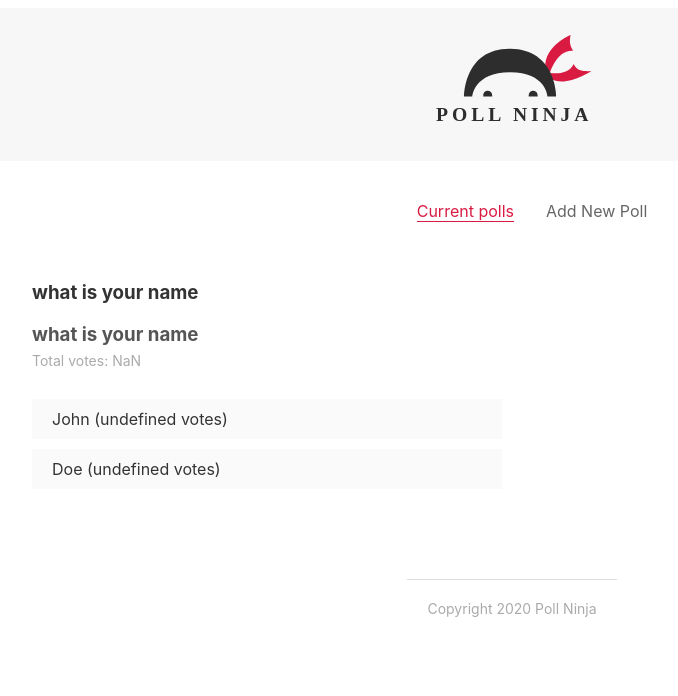
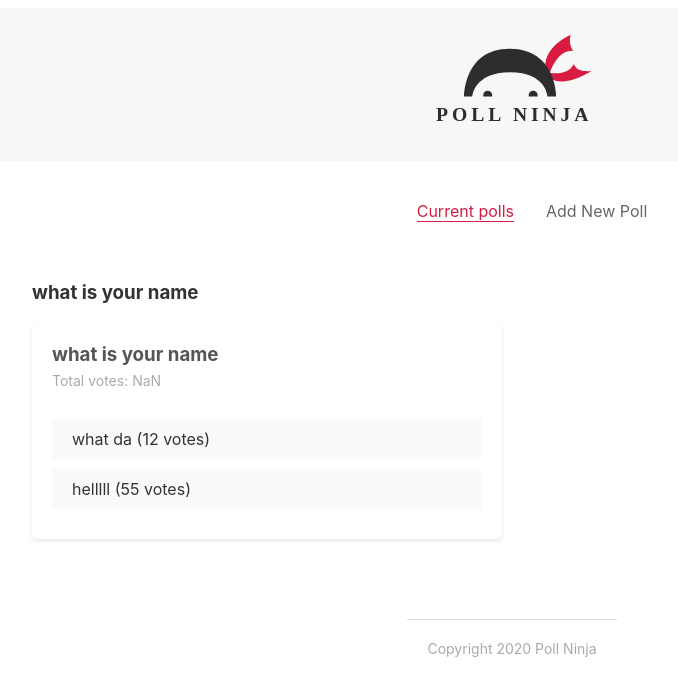
Before and after one commit to itsspedram/Svelte-practice, a Svelte app: page / in a window 1280 px wide. Shown: the top 696 px of the page, without its empty margins (128-806 px from the left). Built offline with nearby package versions, Linux system fonts and the light colour scheme.

Commit message:
add card

```diff
--- a/src/App.svelte
+++ b/src/App.svelte
@@ -7,7 +7,7 @@ import Footer from "./components/Footer.svelte";
 
   let items = ["Current polls", "Add New Poll"]
   let active ="Current polls"
-  let polls = [{question:"what is your name",answerA:"John",answerB:"Doe",voteA:0,voteB:0,id:1}]
+  let polls = [{question:"what is your name",answerA:"what da",answerB:"helllll",voteA:12,voteB:55, id:1}]
   const ChangeTab =(e)=>{
     active = e.detail
   }
--- /dev/null
+++ b/src/components/Card.svelte
@@ -0,0 +1,17 @@
+<script>
+
+</script>
+<div class="card">
+    <slot>
+    </slot>
+
+</div>
+
+<style>
+      .card{
+    background: #fff;
+    padding: 20px;
+    border-radius: 6px;
+    box-shadow: 0px 2px 4px rgba(0,0,0,0.1);
+  }
+</style>
--- a/src/components/pollDetails.svelte
+++ b/src/components/pollDetails.svelte
@@ -1,22 +1,23 @@
 <script>
     export let poll;
+    import Card from "./Card.svelte";
 $: totalVotes = poll.votesA + poll.votesB;
 </script>
 
-<div>
+<Card>
     <div class="poll">
         <h3>{ poll.question }</h3>
         <p>Total votes: { totalVotes }</p>
         <div class="answer">
           <div class="percent percent-a"></div>
-          <span>{ poll.answerA } ({ poll.votesA } votes)</span>
+          <span>{ poll.answerA } ({ poll.voteA } votes)</span>
         </div>
         <div class="answer">
           <div class="percent percent-b"></div>
-          <span>{ poll.answerB } ({ poll.votesB } votes)</span>
+          <span>{ poll.answerB } ({ poll.voteB } votes)</span>
         </div>
       </div>
-</div>
+</Card>
 
 <style>
 h3{
```
